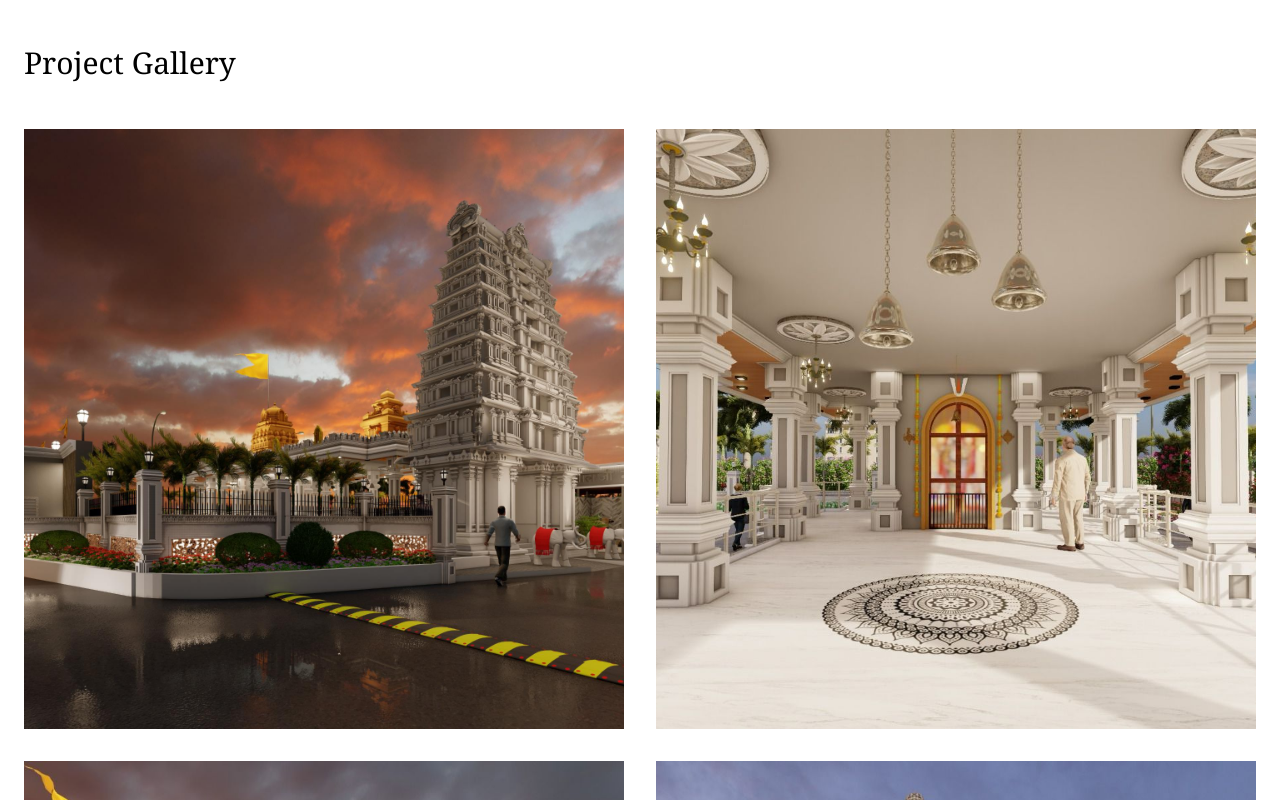
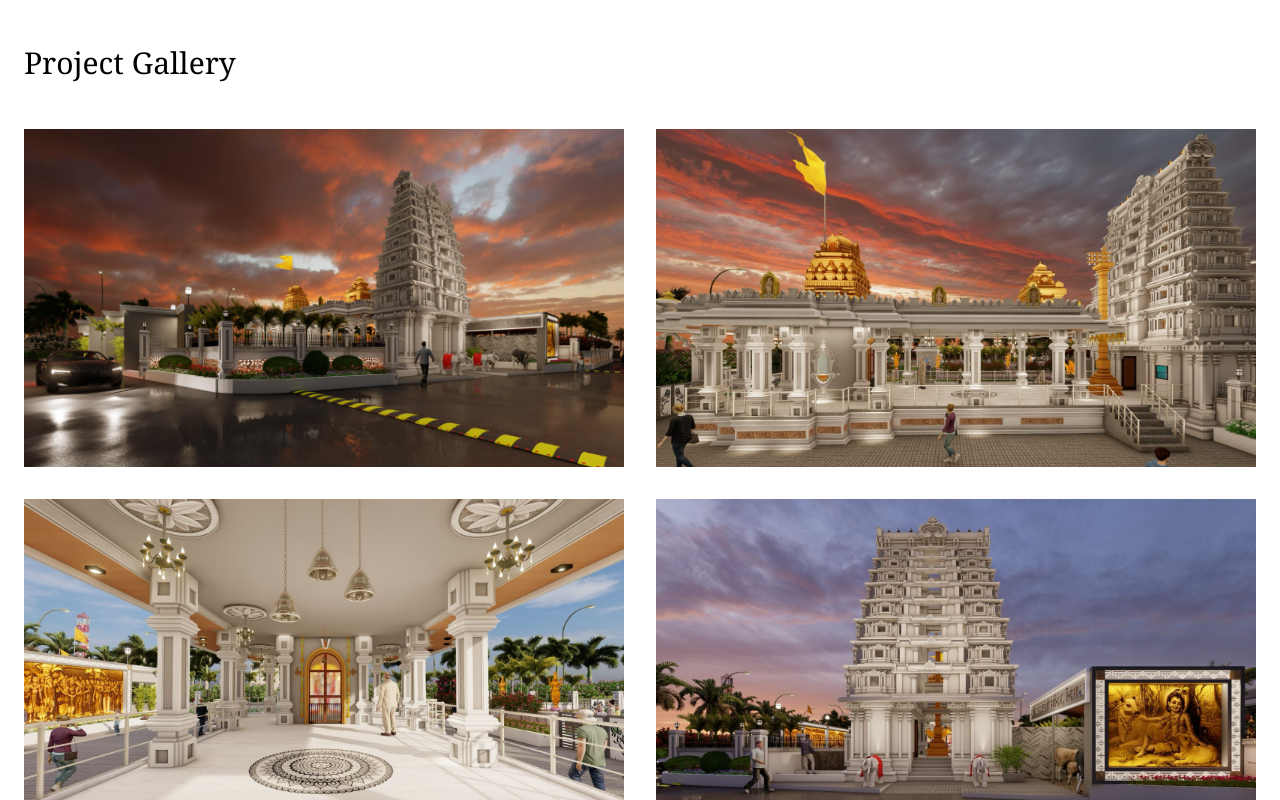
Before and after one commit to hrishi2099/komal-portfolio-nextjs, a Next.js app: page /projects/1 in a window 1280 px wide. Shown: the part 1060-1860 px from the top of the page. Built offline with nearby package versions, Linux system fonts and the light colour scheme.

Commit message:
feat: upgrade project gallery to masonry layout

```diff
--- a/src/app/projects/[id]/page.tsx
+++ b/src/app/projects/[id]/page.tsx
@@ -95,17 +95,23 @@ export default function ProjectPage() {
          {project.gallery && project.gallery.length > 0 && (
              <div className="mt-32">
                  <h3 className="text-3xl font-serif mb-12 text-black">Project Gallery</h3>
-                 <div className="grid md:grid-cols-2 gap-8">
+                 <div className="columns-1 md:columns-2 gap-8 space-y-8">
                      {project.gallery.map((img, index) => (
                          <div
                             key={index}
-                            className="relative h-[400px] md:h-[600px] w-full bg-sage/20 overflow-hidden group cursor-zoom-in"
+                            className="break-inside-avoid relative w-full bg-sage/20 overflow-hidden group cursor-zoom-in"
                             onClick={() => setSelectedImage(img)}
                          >
                              <div
-                                className="w-full h-full bg-cover bg-center transition-transform duration-700 group-hover:scale-105"
-                                style={{ backgroundImage: `url('${img}')` }}
-                             />
+                                className="w-full h-auto"
+                             >
+                                <img
+                                    src={img}
+                                    alt={`Gallery image ${index + 1}`}
+                                    className="w-full h-auto object-cover transition-transform duration-700 group-hover:scale-105"
+                                    loading="lazy"
+                                />
+                             </div>
                          </div>
                      ))}
                  </div>
```
